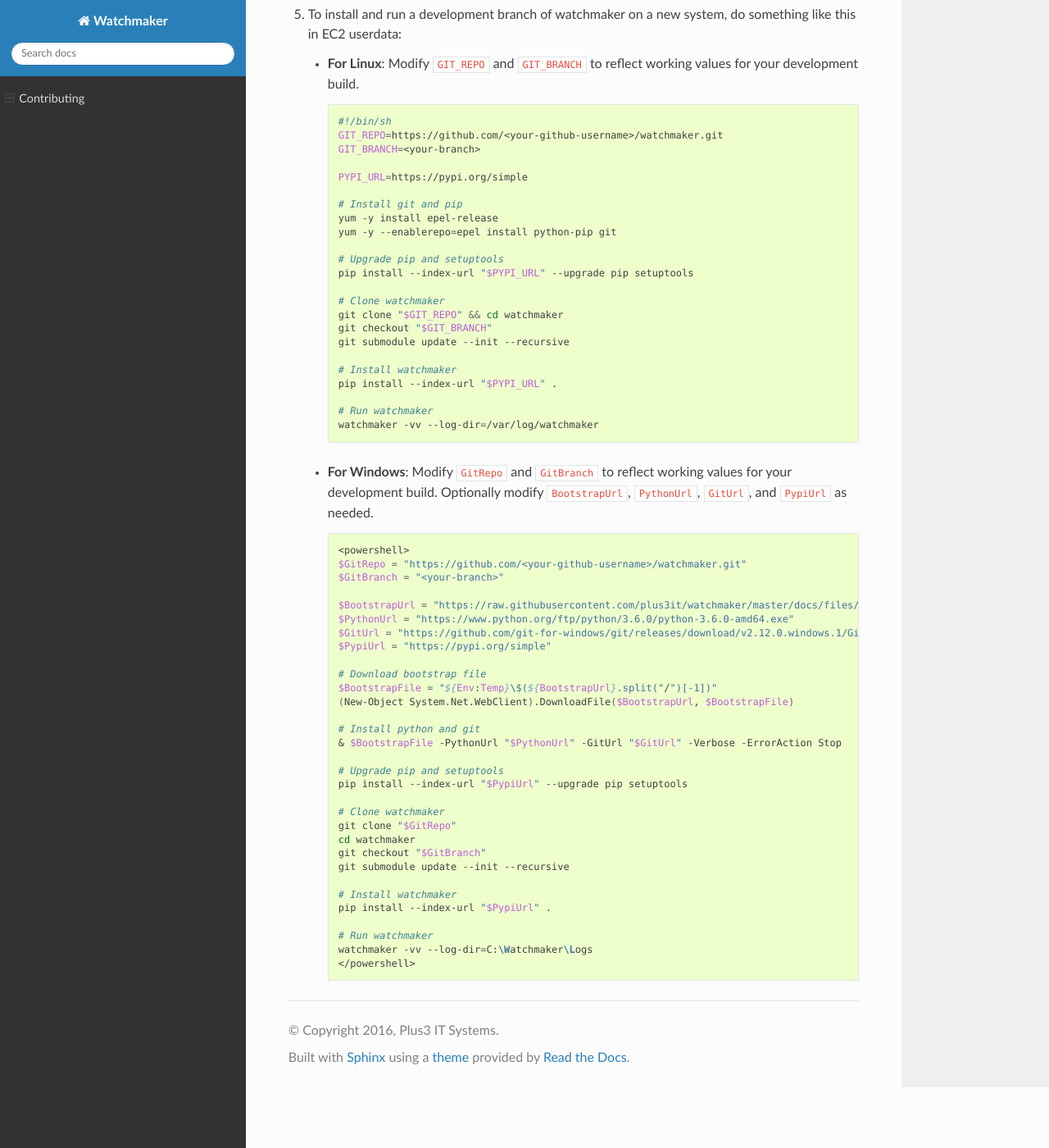
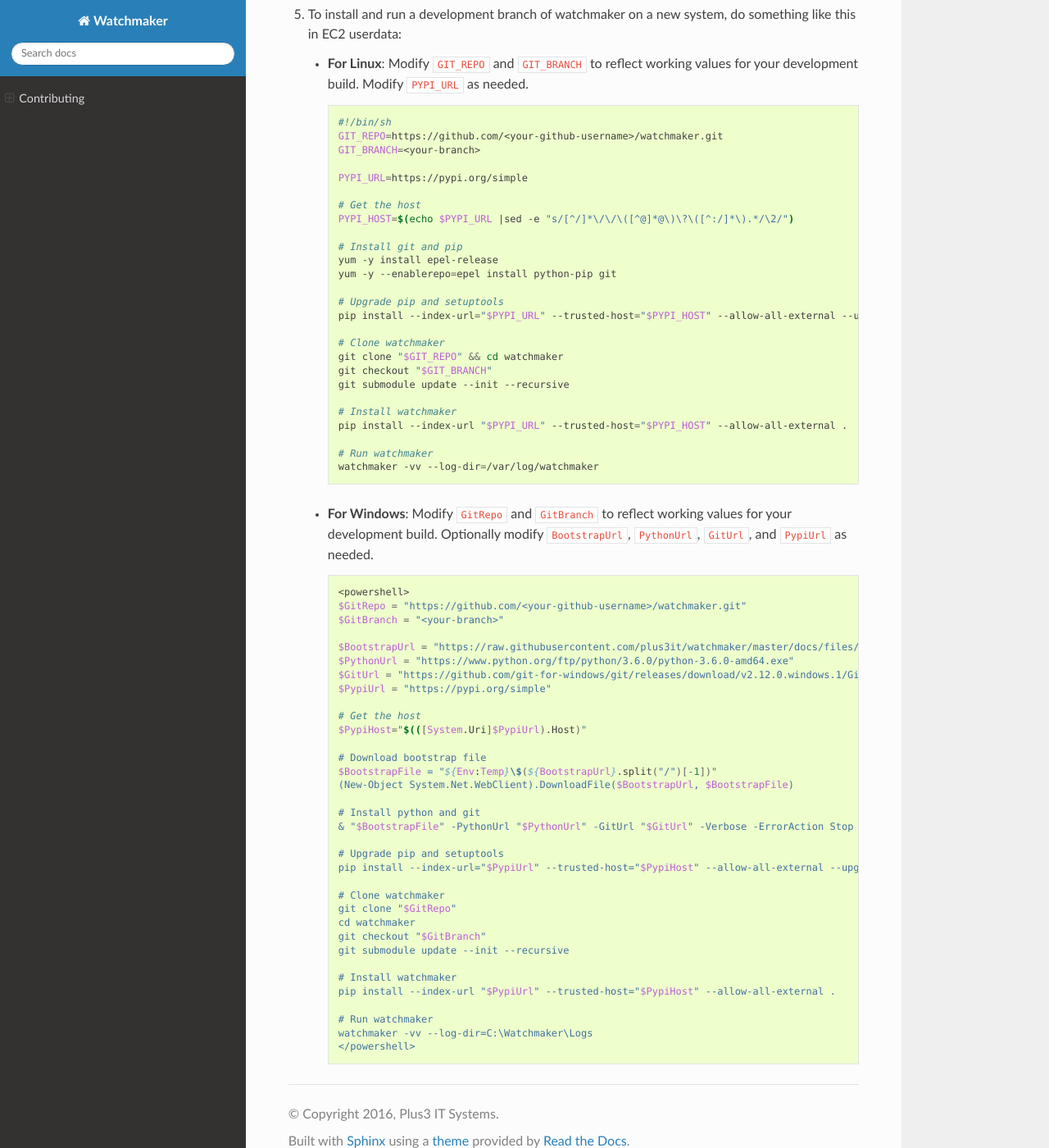
Before and after one commit to plus3it/watchmaker, a Sphinx documentation site: the page built from docs/contributing.rst, in a window 1280 px wide and 1400 px high, scrolled down 2751 px. Shown: the whole window at 82% size. Built offline with Sphinx 7.4.7 and the Read the Docs theme 2.0.0, drawn with Linux system fonts in a browser that asks for light colours.

Commit message:
Documents pip install that actually works for el6 and el7

````diff
--- a/CONTRIBUTING.md
+++ b/CONTRIBUTING.md
@@ -139,7 +139,7 @@
     something like this in EC2 userdata:
 
     *   **For Linux**: Modify `GIT_REPO` and `GIT_BRANCH` to reflect working
-        values for your development build.
+        values for your development build. Modify `PYPI_URL` as needed.
 
         ```shell
         #!/bin/sh
@@ -148,12 +148,15 @@
 
         PYPI_URL=https://pypi.org/simple
 
+        # Get the host
+        PYPI_HOST=$(echo $PYPI_URL |sed -e "s/[^/]*\/\/\([^@]*@\)\?\([^:/]*\).*/\2/")
+
         # Install git and pip
         yum -y install epel-release
         yum -y --enablerepo=epel install python-pip git
 
         # Upgrade pip and setuptools
-        pip install --index-url "$PYPI_URL" --upgrade pip setuptools
+        pip install --index-url="$PYPI_URL" --trusted-host="$PYPI_HOST" --allow-all-external --upgrade pip setuptools
 
         # Clone watchmaker
         git clone "$GIT_REPO" && cd watchmaker
@@ -161,7 +164,7 @@
         git submodule update --init --recursive
 
         # Install watchmaker
-        pip install --index-url "$PYPI_URL" .
+        pip install --index-url "$PYPI_URL" --trusted-host="$PYPI_HOST" --allow-all-external .
 
         # Run watchmaker
         watchmaker -vv --log-dir=/var/log/watchmaker
@@ -181,15 +184,18 @@
         $GitUrl = "https://github.com/git-for-windows/git/releases/download/v2.12.0.windows.1/Git-2.12.0-64-bit.exe"
         $PypiUrl = "https://pypi.org/simple"
 
+        # Get the host
+        $PypiHost="$(([System.Uri]$PypiUrl).Host)"
+
         # Download bootstrap file
         $BootstrapFile = "${Env:Temp}\$(${BootstrapUrl}.split("/")[-1])"
         (New-Object System.Net.WebClient).DownloadFile($BootstrapUrl, $BootstrapFile)
 
         # Install python and git
-        & $BootstrapFile -PythonUrl "$PythonUrl" -GitUrl "$GitUrl" -Verbose -ErrorAction Stop
+        & "$BootstrapFile" -PythonUrl "$PythonUrl" -GitUrl "$GitUrl" -Verbose -ErrorAction Stop
 
         # Upgrade pip and setuptools
-        pip install --index-url "$PypiUrl" --upgrade pip setuptools
+        pip install --index-url="$PypiUrl" --trusted-host="$PypiHost" --allow-all-external --upgrade pip setuptools
 
         # Clone watchmaker
         git clone "$GitRepo"
@@ -198,7 +204,7 @@
         git submodule update --init --recursive
 
         # Install watchmaker
-        pip install --index-url "$PypiUrl" .
+        pip install --index-url "$PypiUrl" --trusted-host="$PypiHost" --allow-all-external .
 
         # Run watchmaker
         watchmaker -vv --log-dir=C:\Watchmaker\Logs
````
Also changed, not shown: docs/usage.md (+10 -6 lines).
